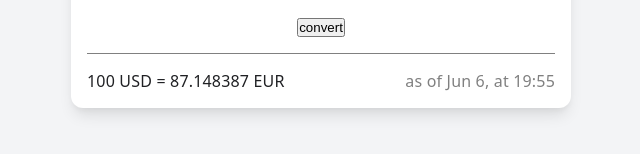
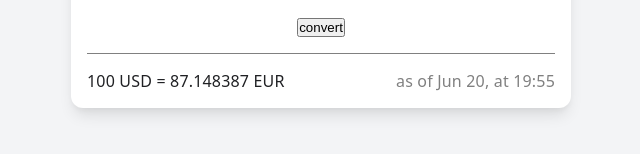
Before and after one commit to Revixxd/currency-converter, a Vue app: page / in a window 1280 px wide. Shown: the part 476-630 px from the top of the page, without its empty margins (319-959 px from the left). Built offline with nearby package versions, Linux system fonts and the light colour scheme; no server answers.

Commit message:
fix: correct date display in CurrencyCurrentPrice component

```diff
--- a/src/components/converter/CurrencyCurrentPrice.vue
+++ b/src/components/converter/CurrencyCurrentPrice.vue
@@ -22,7 +22,7 @@ const currencyInfo = computed(() => {
 const currencyDate = computed(() => {
   const date = new Date(props.baseCurrencyInfo.timestamp * 1000)
 
-  return `${getMonthBasedOnNumber(date.getMonth()).shortName} ${date.getDay()}, at ${date.getHours()}:${date.getMinutes()}`
+  return `${getMonthBasedOnNumber(date.getMonth()).shortName} ${date.getDate()}, at ${date.getHours()}:${date.getMinutes()}`
 })
 </script>
 
```
